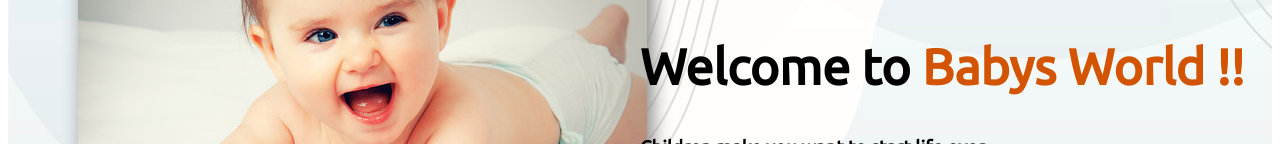
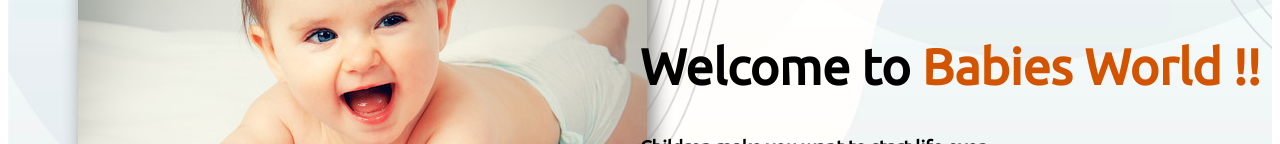
Before and after one commit to mdmahfujarrahman/babys-world, a plain HTML site: page index.html in a window 1280 px wide. Shown: the part 154-298 px from the top of the page. Drawn offline with Linux system fonts and the light colour scheme; a web font is replaced by a local one.

Commit message:
final push

```diff
--- a/index.html
+++ b/index.html
@@ -5,7 +5,8 @@
     <meta charset="UTF-8">
     <meta http-equiv="X-UA-Compatible" content="IE=edge">
     <meta name="viewport" content="width=device-width, initial-scale=1.0">
-    <title>Practice</title>
+    <title>Welcome to Babies World</title>
+    <link rel="shortcut icon" href="img/fav.png" type="image/x-icon">
     <link rel="stylesheet" href="style.css">
     <link rel="preconnect" href="https://fonts.googleapis.com">
     <link rel="preconnect" href="https://fonts.gstatic.com" crossorigin>
@@ -29,7 +30,7 @@
         </div>
         <div class="head-bio">
             <h1>Hello Boddy</h1>
-            <h1>Welcome to <span class="brand-color">Babys World !!</span></h1>
+            <h1>Welcome to <span class="brand-color">Babies World !!</span></h1>
             <h3>Children make you want to start life over</h3>
             <p>As babies we’re born blank sheets of paper. Not a single mark. As we grow older, lines form, then colors
                 and patterns. Before long that paper is all sorts of brilliant. Like a kaleidoscope, no two exactly
```
Also changed, not shown: img/fav.png (added).
